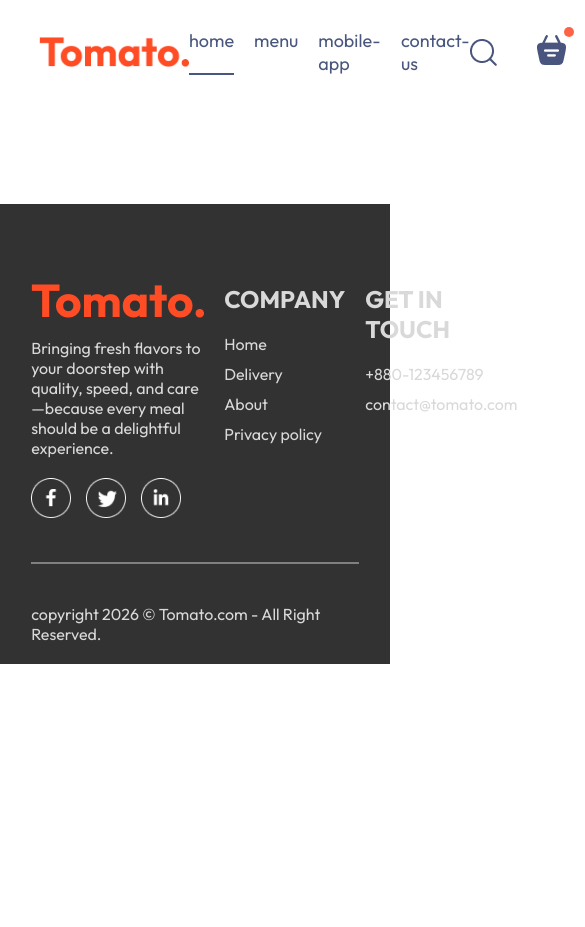
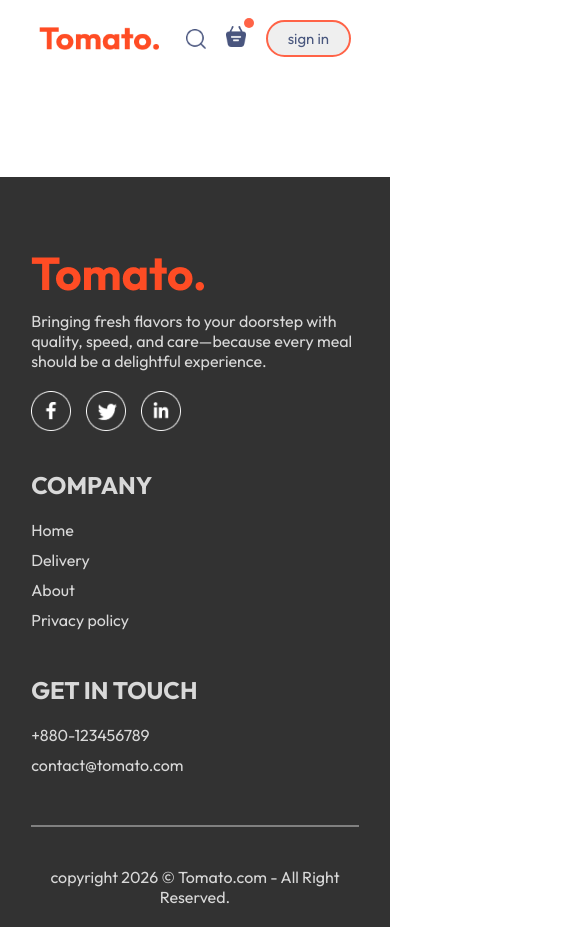
Before and after one commit to Habib0011/food-delivery-frontend, a React app: page /order in a window 390 px wide. Shown: the top 927 px of the page, 585 px wide, since content can reach past the window. Before the commit the page ends 844 px from the top, so only its background shows below. Built offline with nearby package versions, Linux system fonts and the light colour scheme; the HTML template or start-up script is replaced by a standard one.

Commit message:
responsive done

```diff
--- a/src/components/ExploreMenu/ExploreMenu.css
+++ b/src/components/ExploreMenu/ExploreMenu.css
@@ -54,3 +54,11 @@
     border: 4px solid tomato;
     padding: 4px;
 }
+
+@media (max-width:1050px) {
+    .explore-menu-text {
+        max-width: 100%;
+        font-size: 14px;
+    }
+
+}
--- a/src/components/Footer/Footer.css
+++ b/src/components/Footer/Footer.css
@@ -45,3 +45,15 @@
     margin: 20px 0;
     border: none;
 }
+
+@media (max-width:750px) {
+    .footer-content {
+        display: flex;
+        flex-direction: column;
+        gap: 35px;
+    }
+
+    .footer-copyright {
+        text-align: center;
+    }
+}
--- a/src/components/Header/Header.css
+++ b/src/components/Header/Header.css
@@ -38,3 +38,26 @@
     padding: 1vw 2.3vw;
     font-weight: 500;
 }
+
+@media (max-width:1050px) {
+
+    .header-content {
+        max-width: 45%;
+    }
+}
+
+@media (max-width:750px) {
+
+
+    .header-content {
+        max-width: 65%;
+    }
+
+    .header-content p {
+        display: none;
+    }
+
+    .header-content button {
+        padding: 2vw 4vw;
+    }
+}
--- a/src/components/Navbar/Navbar.css
+++ b/src/components/Navbar/Navbar.css
@@ -3,6 +3,7 @@
     display: flex;
     justify-content: space-between;
     align-items: center;
+
 }
 
 .navbar .logo {
@@ -65,3 +66,60 @@
 
 
 }
+
+@media (max-width:1050px) {
+    .navbar .logo {
+        width: 140px;
+    }
+
+    .navbar-menu {
+        gap: 20px;
+        font-size: 17px;
+    }
+
+    .navbar-right {
+        gap: 30px;
+    }
+
+    .navbar-right img {
+        width: 22px;
+    }
+
+    .navbar-right button {
+        padding: 8px 25px;
+    }
+}
+
+@media (max-width:900px) {
+    .navbar .logo {
+        width: 120px;
+    }
+
+    .navbar-menu {
+        gap: 15px;
+        font-size: 16px;
+    }
+
+    .navbar-right {
+        gap: 20px;
+    }
+
+    .navbar-right img {
+        width: 20px;
+    }
+
+    .navbar-right button {
+        padding: 7px 20px;
+        font-size: 15px;
+    }
+}
+
+@media (max-width:750px) {
+
+
+    .navbar-menu {
+        display: none;
+    }
+
+
+}
```
